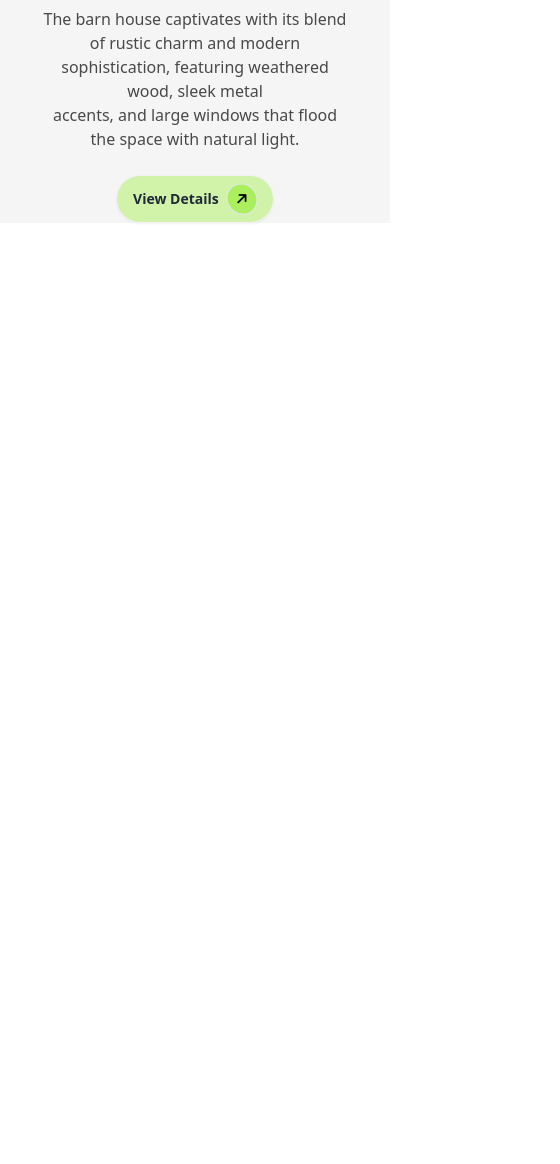
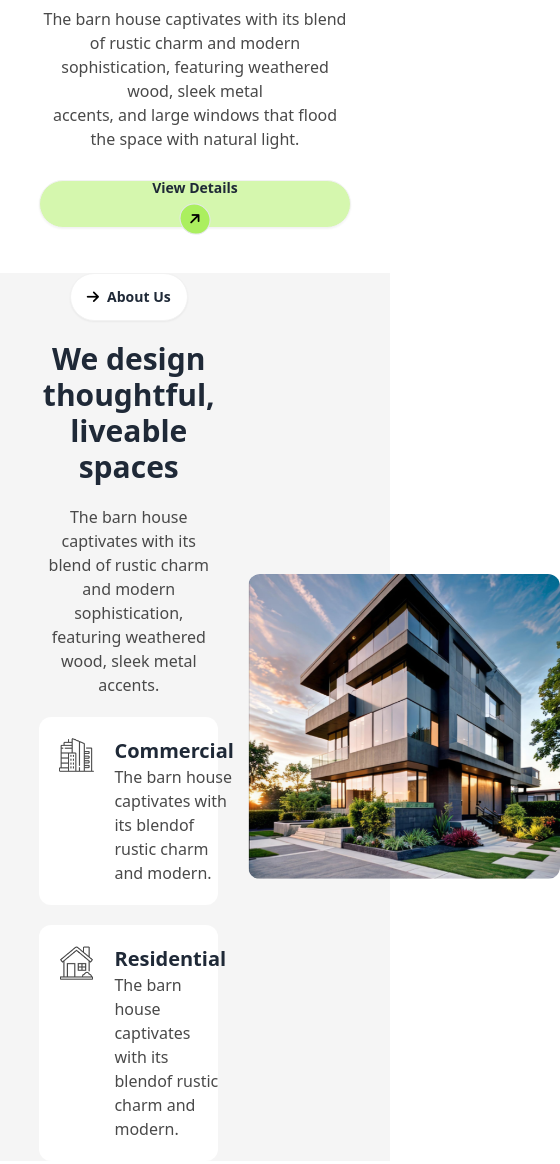
Before and after one commit to JHSiam/PhAssignment3, a plain HTML site: page index.html in a window 390 px wide. Shown: the part 544-1708 px from the top of the page, 560 px wide, since content can reach past the window. Before the commit the page ends 844 px from the top, so only its background shows below. Drawn offline with nearby package versions, Linux system fonts and the light colour scheme.

Commit message:
1st page done

```diff
--- a/index.html
+++ b/index.html
@@ -4,7 +4,7 @@
 <head>
     <meta charset="UTF-8" />
     <meta name="viewport" content="width=device-width, initial-scale=1.0" />
-    <title>Biker Zone</title>
+    <title>House Zone</title>
     <!-- Google Font CDN -->
     <link rel="preconnect" href="https://fonts.googleapis.com" />
     <link rel="preconnect" href="https://fonts.gstatic.com" crossorigin />
@@ -38,10 +38,10 @@
 
 <!--  border-2 border-red-600 -->
 
-<body class="bg-[#F5F5F5]">
-    <header class="w-[80%] mx-auto bg-[#F5F5F5]">
-        <nav class="hidden lg:block bg-[#F5F5F5]">
-            <div class="navbar bg-base-100 bg-[#F5F5F5]">
+<body class="bg-[#FFFFFF] space-y-[45px]">
+    <header class="w-[80%] mx-auto bg-[#FFFFFF]">
+        <nav class="hidden lg:block bg-[#FFFFFF]">
+            <div class="navbar bg-base-100 bg-[#FFFFFF]">
                 <div class="navbar-start">
                     <div class="dropdown">
                         <div tabindex="0" role="button" class="btn btn-ghost lg:hidden">
@@ -101,23 +101,66 @@
         <section class="space-y-6">
             <img src="assets/banner.png" alt="" class="mx-auto">
             <h1 class="text-5xl font-bold text-center">A barn house of this design has a <br>striking appearance</h1>
-            <p class="text-center text-[#494949]">The barn house captivates with its blend of rustic charm and modern sophistication, featuring weathered
+            <p class="text-center text-[#494949]">The barn house captivates with its blend of rustic charm and modern
+                sophistication, featuring weathered
                 wood, sleek metal <br>accents, and large windows that flood the space with natural light.</p>
 
-                <div class="text-center">
-                    <a class="btn bg-[#ABEF5F80] rounded-full font-bold">View Details <i
+            <div class="text-center hidden lg:block">
+                <a class="btn bg-[#ABEF5F80] rounded-full font-bold">View Details <i
                         class="fa-solid fa-arrow-right border rounded-[50%] p-2 bg-[#ABEF5F] -rotate-45"
                         style="color: black;"></i></a>
 
-                </div>
+            </div>
+            <div class="text-center lg:hidden">
+                <a class="btn bg-[#ABEF5F80] rounded-full font-bold px-24">View Details <i
+                        class="fa-solid fa-arrow-right border rounded-[50%] p-2 bg-[#ABEF5F] -rotate-45"
+                        style="color: black;"></i></a>
+
+            </div>
 
 
 
         </section>
     </header>
 
-    <main>
+    <main class="bg-[#F5F5F5]">
+        <section class="w-[80%] mx-auto space-y-[20px] lg: flex justify-between justify-items-center items-center space-x-[30px]">
 
+            <div class="space-y-[20px]">
+                <div class="text-center lg:text-left">
+                    <a class="btn bg-[#FFFFFF] rounded-full font-bold"><i class="fa-solid fa-arrow-right"
+                            style="color: black;"></i>About Us</a>
+
+                </div>
+                <h1 class="text-3xl font-bold text-center lg:text-left">We design thoughtful,<br>liveable spaces</h1>
+                <p class="text-center text-[#494949] lg:text-left">The barn house captivates with its blend of rustic charm and modern sophistication, featuring weathered
+                    wood, sleek metal accents.</p>
+
+                    <div class="flex space-x-5 p-[20px] bg-white rounded-xl">
+                        <img src="assets/commercial.png" alt="" class="w-[38px] h-[36px]">
+                        <div >
+                            <h1 class="text-xl font-bold">Commercial</h1>
+                            <p class="text-[#494949]">The barn house captivates with its blendof rustic charm and modern.</p>
+                        </div>
+
+                    </div>
+
+                    <div class="flex space-x-5 p-[20px] bg-white rounded-xl">
+                        <img src="assets/residential.png" alt="" class="w-[38px] h-[36px]">
+                        <div>
+                            <h1 class="text-xl font-bold">Residential</h1>
+                            <p class="text-[#494949]">The barn house captivates with its blendof rustic charm and modern.</p>
+                        </div>
+
+                    </div>
+
+            </div>
+
+            <img src="assets/Rectangle.png" alt="" class="rounded-xl lg:h-[500px]">
+
+
+
+        </section>
     </main>
 
     <footer>
```
